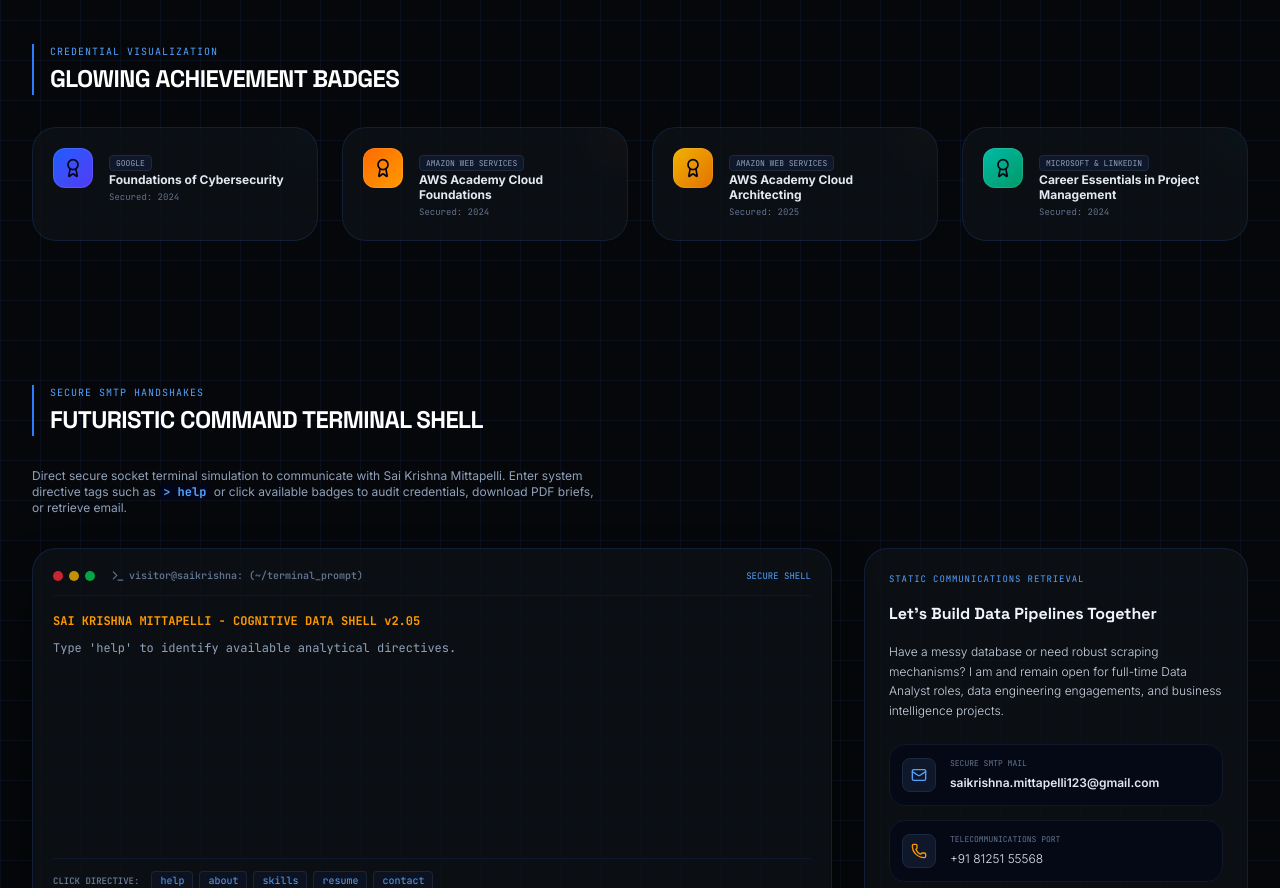
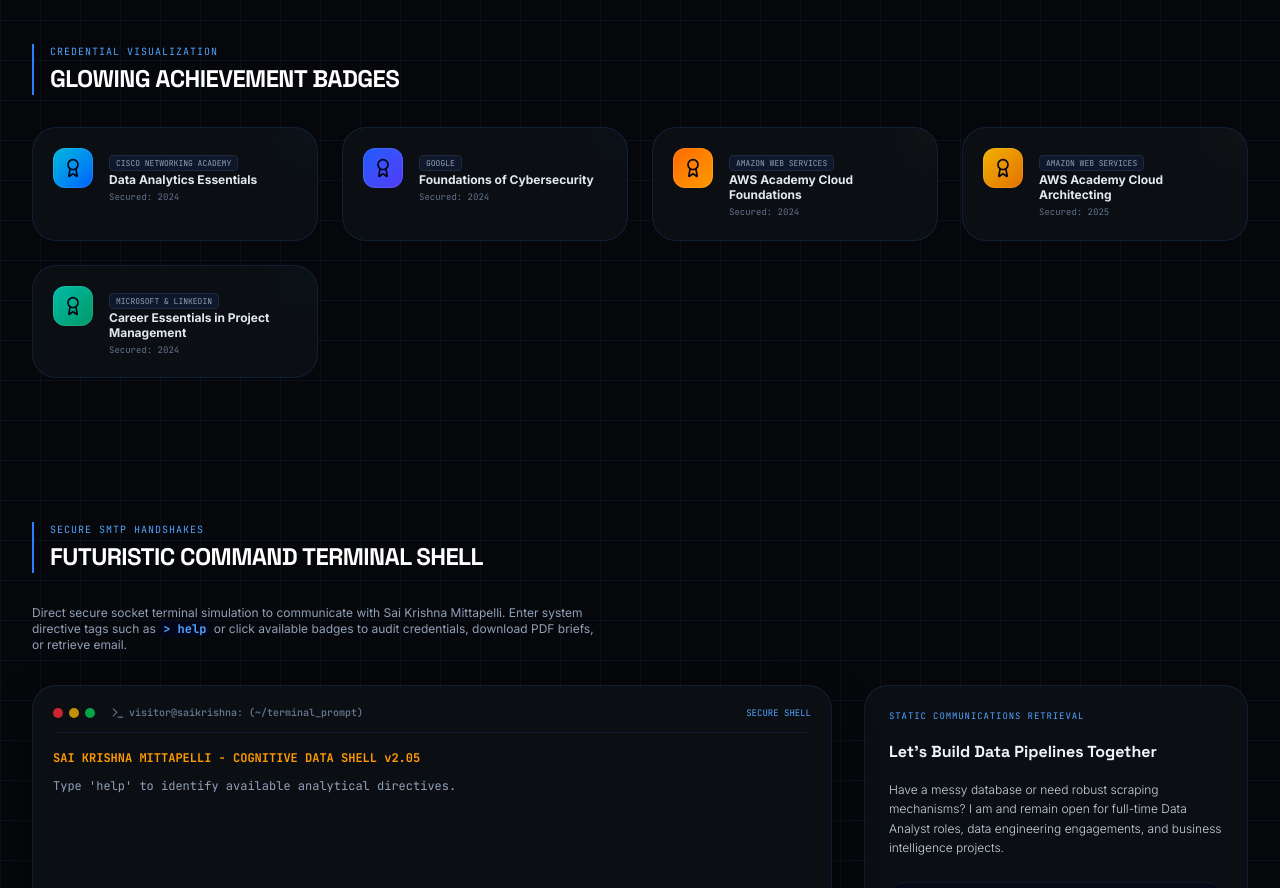
Before and after one commit to mittapellisaikrishna/data-analyst-portfolio, a React (Vite) app: page / in a window 1280 px wide. Shown: the part 4780-5668 px from the top of the page. Built offline with nearby package versions, Linux system fonts and the light colour scheme.

Commit message:
Add Cisco Networking Academy Data Analytics Essentials certification

```diff
--- a/src/data.ts
+++ b/src/data.ts
@@ -212,6 +212,14 @@
 
 export const CERTIFICATIONS: Certification[] = [
   {
+    id: "cert-cisco-da",
+    name: "Data Analytics Essentials",
+    issuer: "Cisco Networking Academy",
+    badgeColor: "from-cyan-500 to-blue-600",
+    glowColor: "rgba(6, 182, 212, 0.4)",
+    date: "2024"
+  },
+  {
     id: "cert-cyber",
     name: "Foundations of Cybersecurity",
     issuer: "Google",
```
